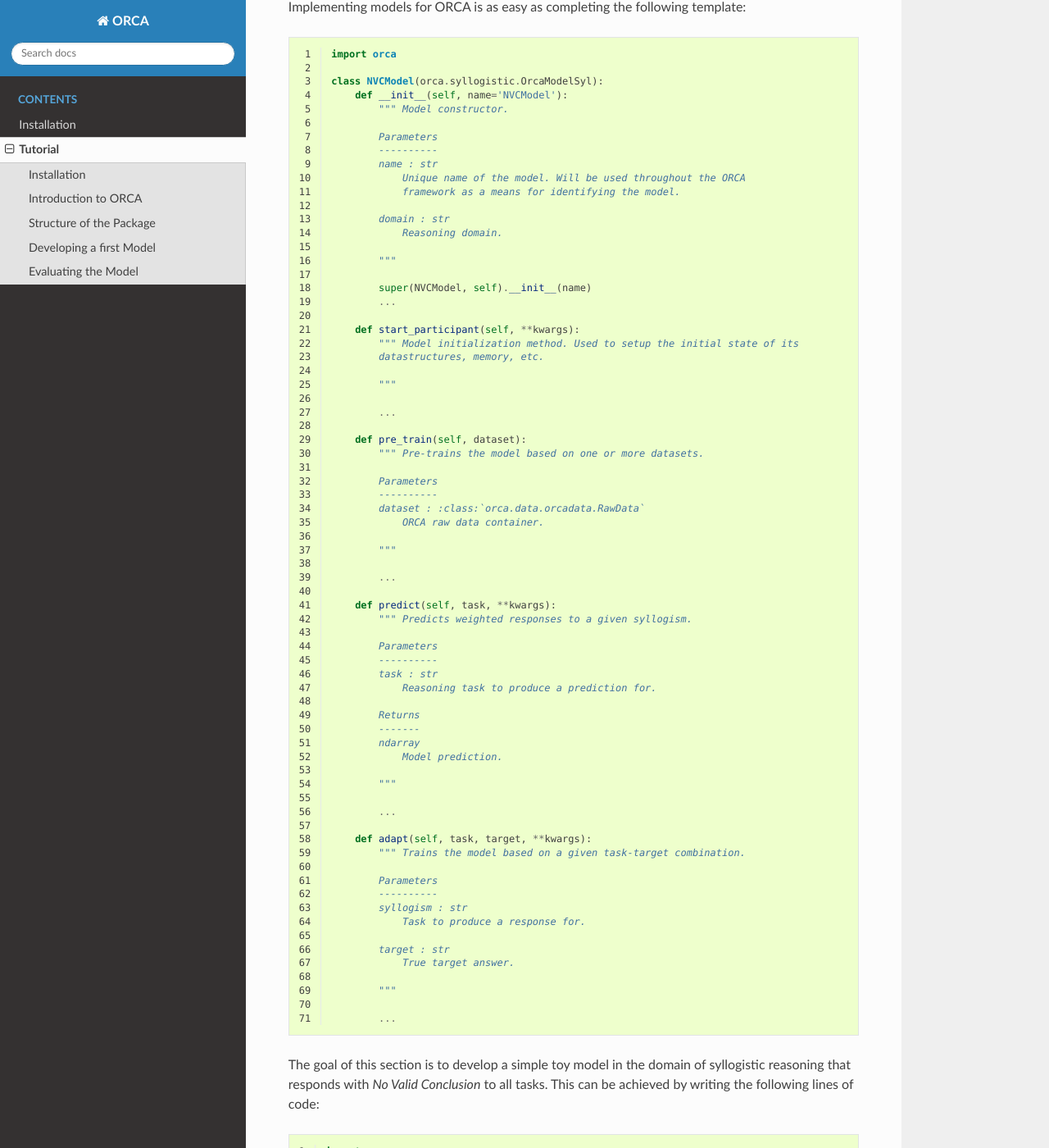
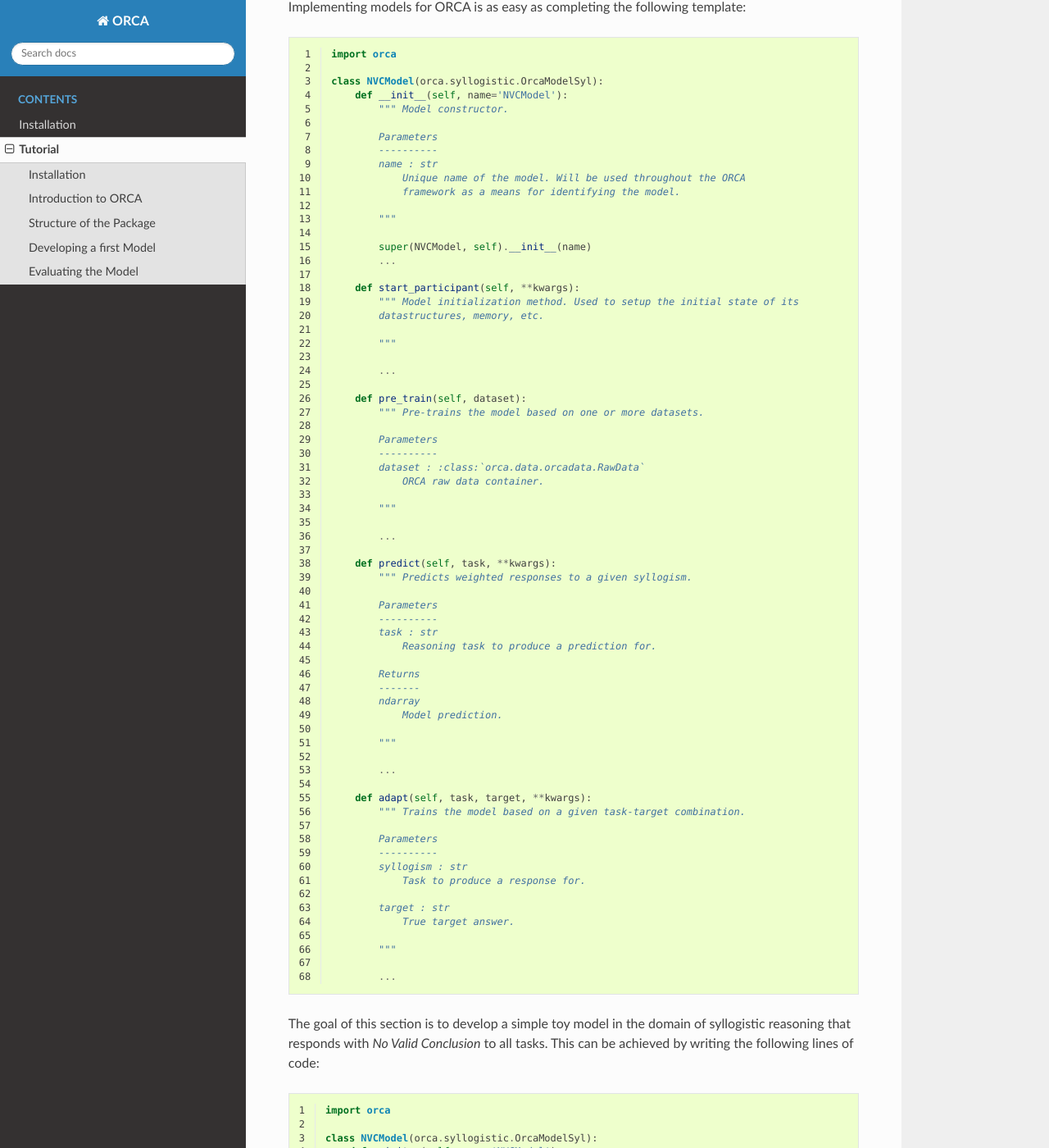
Before and after one commit to CognitiveComputationLab/ccobra, a Sphinx documentation site: the page built from docs/source/usage/tutorial.rst, in a window 1280 px wide and 1400 px high, scrolled down 1184 px. Shown: the whole window at 82% size. Built offline with Sphinx 7.4.7 and the Read the Docs theme 2.0.0, drawn with Linux system fonts in a browser that asks for light colours; some of the changed text lies outside the part shown.

Commit message:
Update documentation

```diff
--- a/docs/source/usage/tutorial.rst
+++ b/docs/source/usage/tutorial.rst
@@ -69,9 +69,6 @@ Implementing models for ORCA is as easy as completing the following template:
             name : str
                 Unique name of the model. Will be used throughout the ORCA
                 framework as a means for identifying the model.
-
-            domain : str
-                Reasoning domain.
 
             """
 
```
Also changed, not shown: other parts of docs/source/usage/tutorial.rst (+1 -1 lines).
